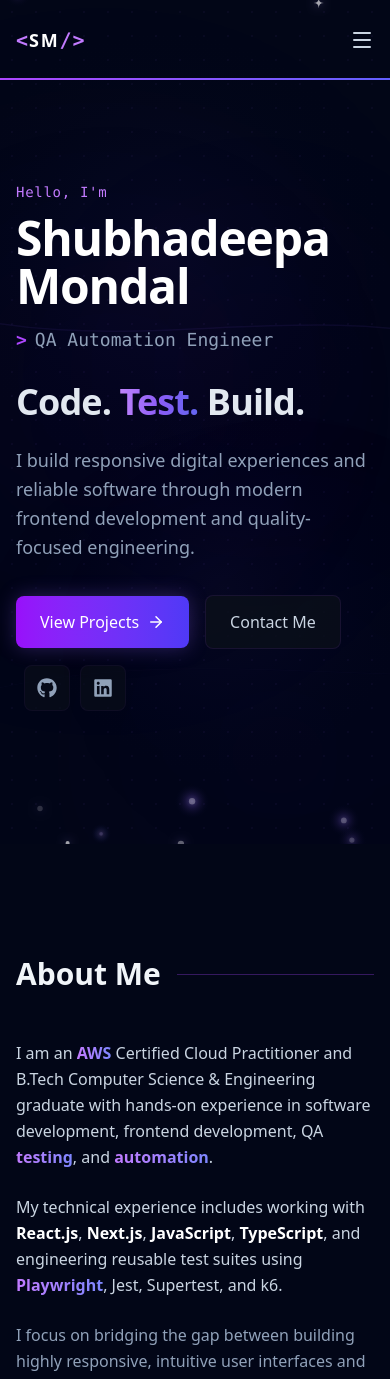
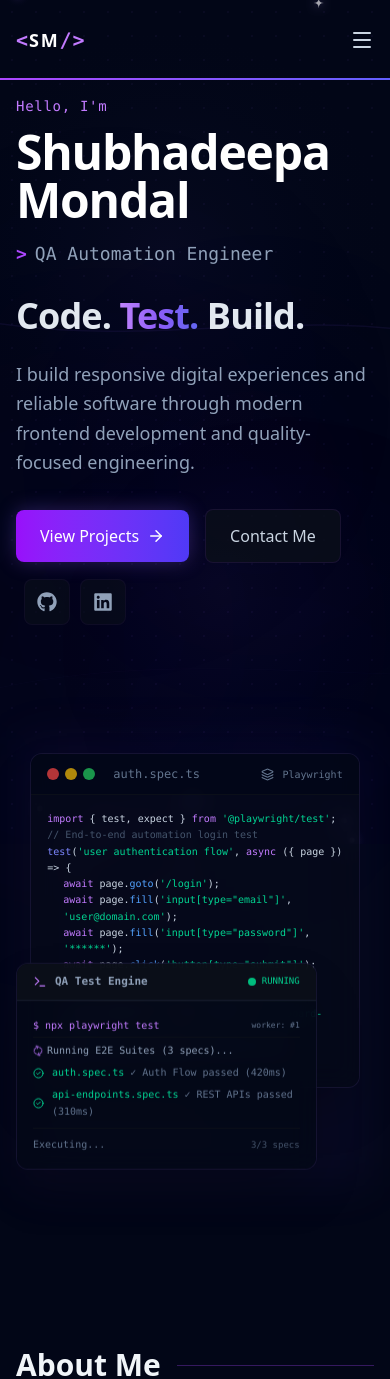
Before and after one commit to shubhamondaldh-maker/my-portfolio, a Next.js app in the folder portfolio/: page / in a window 390 px wide. Shown: the top 1379 px of the page. Built offline with nearby package versions, Linux system fonts and the light colour scheme.

Commit message:
fix: make E2E playwright visual animation responsive and visible on mobile/tablet

```diff
--- a/portfolio/src/components/Hero.tsx
+++ b/portfolio/src/components/Hero.tsx
@@ -120,13 +120,13 @@ export default function Hero() {
             initial={{ opacity: 0, scale: 0.95 }}
             animate={{ opacity: 1, scale: 1 }}
             transition={{ duration: 1, delay: 0.2 }}
-            className="relative hidden lg:block h-[560px]"
+            className="relative w-full h-[450px] sm:h-[540px] lg:h-[560px] mt-12 lg:mt-0"
           >
             {/* Soft backdrop glow panel */}
             <div className="absolute inset-0 bg-gradient-to-tr from-purple-500/5 to-indigo-500/5 rounded-2xl filter blur-xl -z-10" />
 
             {/* Simulated Code Editor Window */}
-            <div className="absolute top-4 right-4 w-[460px] glass-card rounded-xl overflow-hidden shadow-2xl border-purple-500/10">
+            <div className="absolute top-4 right-0 sm:right-4 left-0 sm:left-auto mx-auto sm:mx-0 w-[92%] sm:w-[400px] md:w-[450px] glass-card rounded-xl overflow-hidden shadow-2xl border-purple-500/10">
               <div className="bg-slate-950/80 px-4 py-3 flex justify-between items-center border-b border-slate-900">
                 <div className="flex items-center gap-1.5">
                   <div className="w-3 h-3 rounded-full bg-[#ef4444]/75"></div>
@@ -139,7 +139,7 @@ export default function Hero() {
                   <span className="text-[10px] font-mono">Playwright</span>
                 </div>
               </div>
-              <div className="p-5 font-mono text-[11px] leading-relaxed text-slate-300 bg-slate-950/40">
+              <div className="p-4 sm:p-5 font-mono text-[10px] sm:text-[11px] leading-relaxed text-slate-300 bg-slate-950/40">
                 <p><span className="text-purple-400">import</span> {"{ test, expect }"} <span className="text-purple-400">from</span> <span className="text-emerald-400">&apos;@playwright/test&apos;</span>;</p>
                 <p className="text-slate-600">{"// End-to-end automation login test"}</p>
                 <p><span className="text-indigo-400">test</span>(<span className="text-emerald-400">&apos;user authentication flow&apos;</span>, <span className="text-purple-400">async</span> ({"{ page }"}) =&gt; {"{"}</p>
@@ -160,7 +160,7 @@ export default function Hero() {
               initial={{ y: 20 }}
               animate={{ y: [0, -8, 0] }}
               transition={{ repeat: Infinity, duration: 6, ease: "easeInOut" }}
-              className="absolute bottom-6 left-2 w-[340px] glass-card rounded-xl overflow-hidden shadow-2xl border-purple-500/20 bg-slate-950/80"
+              className="absolute bottom-4 sm:bottom-6 left-0 sm:left-2 mx-auto sm:mx-0 w-[84%] sm:w-[300px] md:w-[340px] glass-card rounded-xl overflow-hidden shadow-2xl border-purple-500/20 bg-slate-950/80"
             >
               <div className="bg-slate-900/90 px-4 py-2.5 flex justify-between items-center border-b border-slate-800">
                 <div className="flex items-center gap-2">
```
